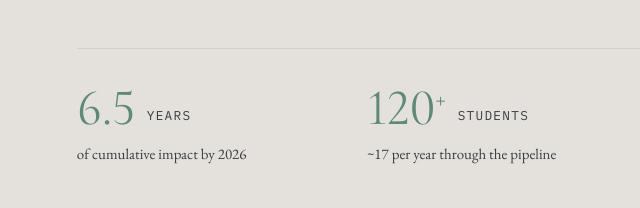
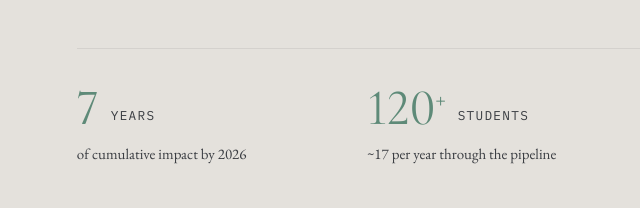
Before and after one commit to YangRan-org/yangran-web, a plain HTML site: page engineering-physics.html in a window 1280 px wide. Shown: the part 1779-1987 px from the top of the page, 0-640 px from the left. Drawn offline with nearby package versions, Linux system fonts and the light colour scheme.

Commit message:
updated year

```diff
--- a/engineering-physics.html
+++ b/engineering-physics.html
@@ -65,7 +65,7 @@
 
     <div class="stats-grid">
       <div class="stat-card" data-reveal>
-        <span class="stat-num">6.5 <span class="stat-unit">years</span></span>
+        <span class="stat-num">7 <span class="stat-unit">years</span></span>
         <span class="stat-desc">of cumulative impact by 2026</span>
       </div>
       <div class="stat-card" data-reveal>
```
